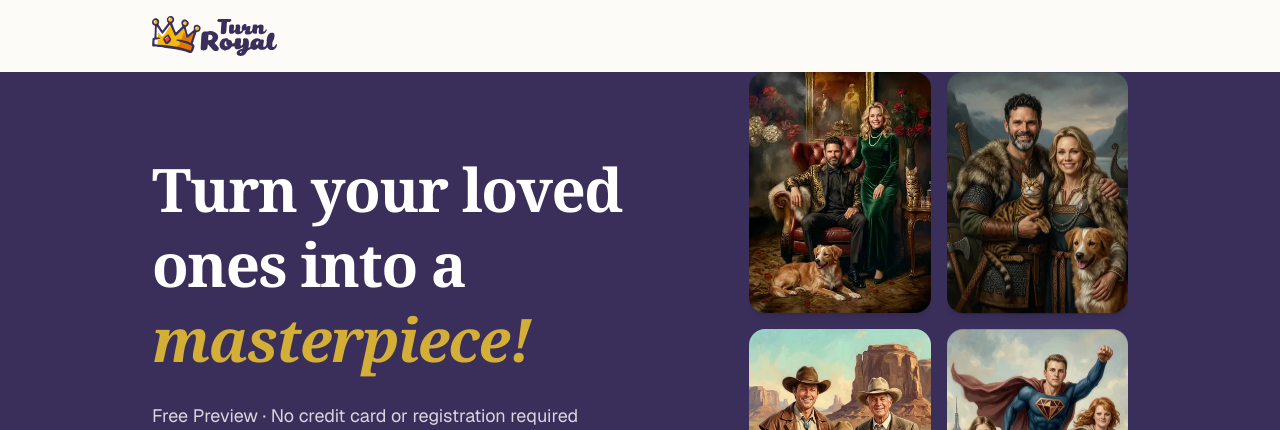
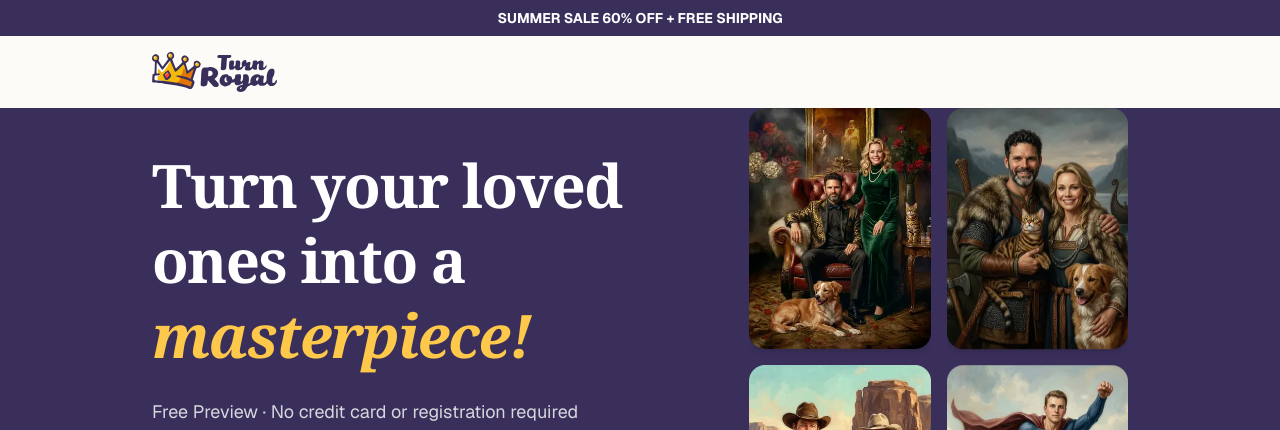
Before and after one commit to adamdorogi/gta-6-posters, a Next.js app: page / in a window 1280 px wide. Shown: the top 430 px of the page. Built offline with nearby package versions, Linux system fonts and the light colour scheme; no server answers; the database is empty.

Commit message:
Add promo banner, fix colours

```diff
--- a/app/globals.css
+++ b/app/globals.css
@@ -5,13 +5,13 @@
   --foreground: #2d2a26;
   --primary: #392f5a;
   --primary-foreground: #fdfbf7;
-  --accent: #d4af37;
+  --accent: #fec84b;
   --accent-foreground: #2d2a26;
   --muted: #f3eee4;
   --muted-foreground: #7a746d;
   --border: #e5ddd0;
   --input: #f3eee4;
-  --ring: #d4af37;
+  --ring: #fec84b;
   --radius: 0.75rem;
 }
 
--- a/app/page.tsx
+++ b/app/page.tsx
@@ -1,4 +1,5 @@
 import Logo from "@/app/ui/logo";
+import PromoBanner from "./ui/promo-banner";
 import GenerationForm from "./ui/generation-form";
 import ShowcaseCarousel from "./ui/showcase-carousel";
 import { supabase } from "./utils/supabase";
@@ -14,6 +15,7 @@ export default async function Home() {
 
   return (
     <div className="flex flex-col min-h-screen bg-background font-sans text-foreground">
+      <PromoBanner />
       {/* Navigation */}
       <nav className="flex items-center justify-between px-6 py-4 max-w-5xl mx-auto w-full">
         <div className="flex items-center gap-2">
@@ -25,7 +27,7 @@ export default async function Home() {
         {/* Hero Section */}
         <div className="bg-primary text-white">
           <section className="px-6 max-w-5xl mx-auto w-full grid lg:grid-cols-12 gap-12 items-stretch">
-            <div className="flex flex-col gap-8 justify-center py-16 md:py-20 lg:col-span-7">
+            <div className="flex flex-col gap-8 justify-center py-6 md:py-10 lg:col-span-7">
               <div className="flex flex-col gap-6">
                 <h1 className="text-4xl md:text-6xl font-serif font-bold tracking-tight text-white leading-tight">
                   Turn your loved ones into a<br />
--- /dev/null
+++ b/app/ui/promo-banner.tsx
@@ -0,0 +1,11 @@
+export default function PromoBanner() {
+  return (
+    <div className="bg-primary text-white py-2 px-4 text-center text-sm font-bold">
+      <div className="max-w-5xl mx-auto flex flex-col sm:flex-row items-center justify-center gap-2">
+        <span className="flex items-center gap-1">
+          SUMMER SALE 60% OFF + FREE SHIPPING
+        </span>
+      </div>
+    </div>
+  );
+}
```
